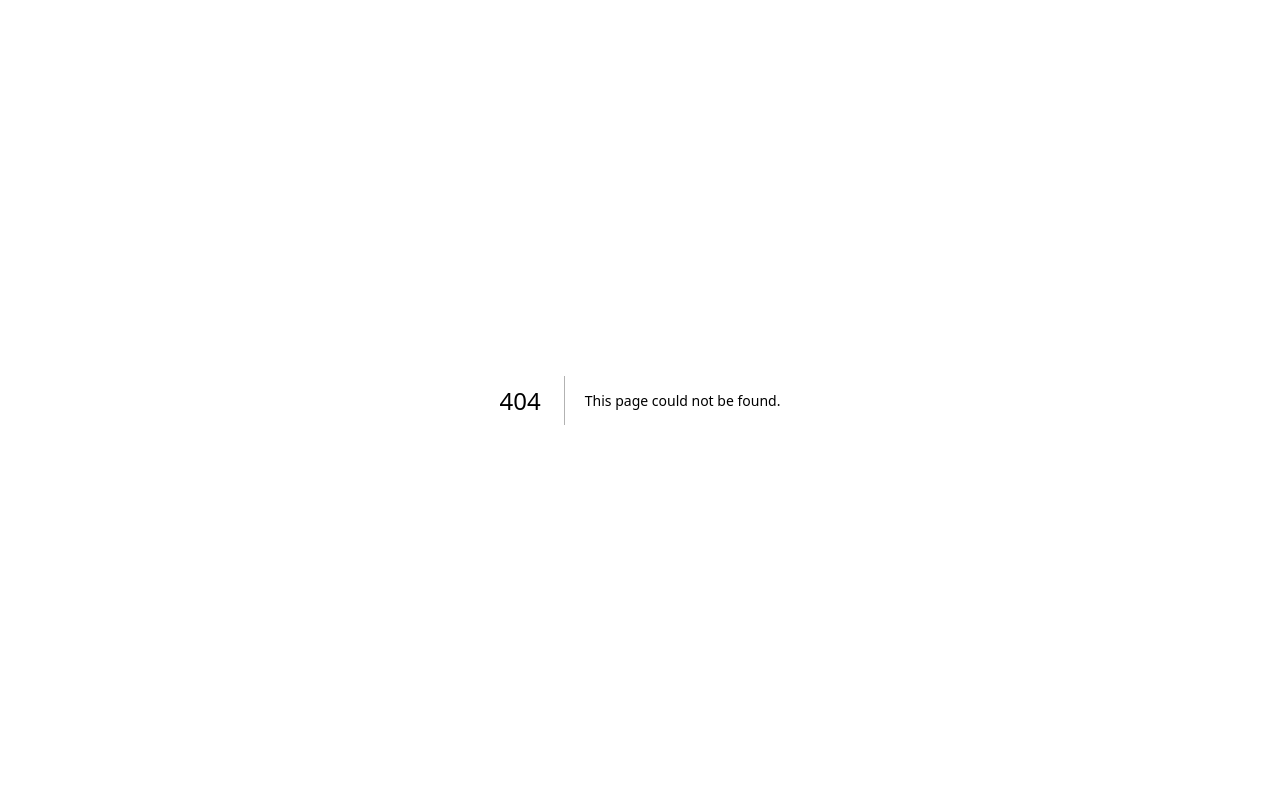
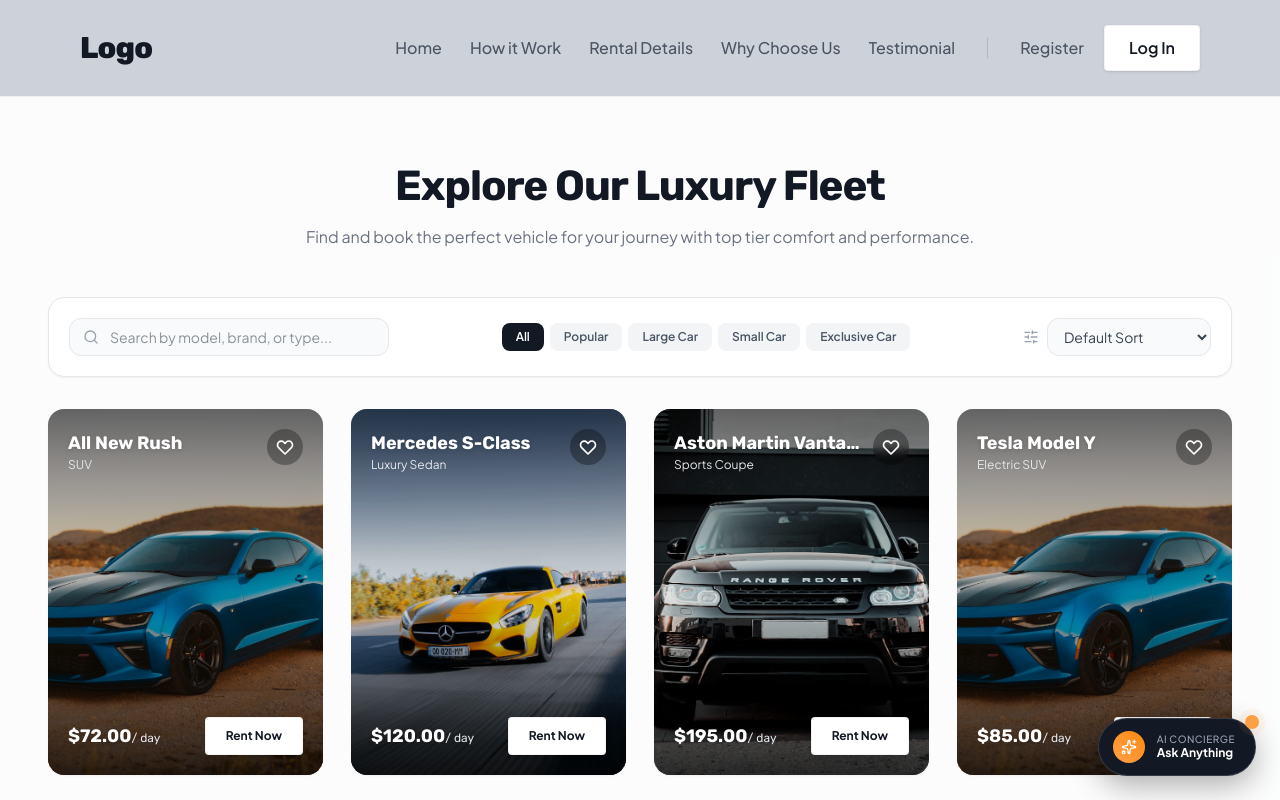
Before and after one commit to dev-abib/digital-pylot-task, a Next.js app: page /vehicles in a window 1280 px wide. Before the commit this address had no page. Shown: the top 800 px of the page. Built offline with nearby package versions, Linux system fonts and the light colour scheme.

Commit message:
feat: add luxury vehicles catalog page and update documentation

```diff
--- /dev/null
+++ b/src/app/(customer)/vehicles/page.tsx
@@ -0,0 +1,161 @@
+'use client';
+
+import React, { useState, useMemo } from 'react';
+import { MOCK_CARS, CarItem } from '@/data/mockData';
+import { VehicleCard } from '@/components/Pages/Vehicles/VehicleCard';
+import { BookingModal } from '@/components/Cards/BookingModal';
+import { Search, SlidersHorizontal } from 'lucide-react';
+
+const CATEGORIES = ['All', 'Popular', 'Large Car', 'Small Car', 'Exclusive Car'] as const;
+
+export default function VehiclesPage() {
+  const [selectedCategory, setSelectedCategory] = useState<string>('All');
+  const [searchQuery, setSearchQuery] = useState('');
+  const [sortBy, setSortBy] = useState<'default' | 'price-asc' | 'price-desc' | 'rating-desc'>('default');
+  const [favorites, setFavorites] = useState<Record<string, boolean>>({});
+  const [selectedCarForBooking, setSelectedCarForBooking] = useState<CarItem | null>(null);
+
+  const toggleFavorite = (id: string) => {
+    setFavorites((prev) => ({ ...prev, [id]: !prev[id] }));
+  };
+
+  const filteredAndSortedCars = useMemo(() => {
+    let result = [...MOCK_CARS];
+
+    // Filter by Category
+    if (selectedCategory !== 'All') {
+      if (selectedCategory === 'Popular') {
+        result = result.filter((c) => c.isPopular || c.category === 'Popular');
+      } else {
+        result = result.filter((c) => c.category === selectedCategory);
+      }
+    }
+
+    // Filter by Search
+    if (searchQuery.trim()) {
+      const q = searchQuery.toLowerCase();
+      result = result.filter(
+        (c) =>
+          c.name.toLowerCase().includes(q) ||
+          c.type.toLowerCase().includes(q) ||
+          c.fuel.toLowerCase().includes(q)
+      );
+    }
+
+    // Sort
+    if (sortBy === 'price-asc') {
+      result.sort((a, b) => a.price - b.price);
+    } else if (sortBy === 'price-desc') {
+      result.sort((a, b) => b.price - a.price);
+    } else if (sortBy === 'rating-desc') {
+      result.sort((a, b) => b.rating - a.rating);
+    }
+
+    return result;
+  }, [selectedCategory, searchQuery, sortBy]);
+
+  return (
+    <main className="min-h-screen bg-gray-50/50 py-10 sm:py-16 font-jakarta">
+      <div className="max-w-7xl mx-auto px-4 sm:px-8 lg:px-12">
+        {/* Header */}
+        <div className="mb-8 sm:mb-12 text-center max-w-2xl mx-auto">
+          <h1 className="font-rubik text-3xl sm:text-4xl lg:text-[42px] font-bold text-[#131825] tracking-tight leading-tight">
+            Explore Our Luxury Fleet
+          </h1>
+          <p className="mt-3 text-sm sm:text-base text-gray-500 font-normal">
+            Find and book the perfect vehicle for your journey with top tier comfort and performance.
+          </p>
+        </div>
+
+        {/* Filter Controls Bar */}
+        <div className="bg-white border border-gray-200 rounded-2xl p-4 sm:p-5 shadow-xs mb-8 flex flex-col md:flex-row gap-4 items-center justify-between">
+          {/* Search Input */}
+          <div className="relative w-full md:w-80">
+            <Search className="w-4 h-4 text-gray-400 absolute left-3.5 top-1/2 -translate-y-1/2" />
+            <input
+              type="text"
+              value={searchQuery}
+              onChange={(e) => setSearchQuery(e.target.value)}
+              placeholder="Search by model, brand, or type..."
+              className="w-full bg-gray-50 border border-gray-200 rounded-xl pl-10 pr-4 py-2 text-xs sm:text-sm text-gray-800 focus:outline-none focus:border-[#FF9F43] transition-colors"
+            />
+          </div>
+
+          {/* Category Pills */}
+          <div className="flex items-center gap-1.5 overflow-x-auto w-full md:w-auto pb-1 md:pb-0 no-scrollbar">
+            {CATEGORIES.map((cat) => {
+              const active = selectedCategory === cat;
+              return (
+                <button
+                  key={cat}
+                  type="button"
+                  onClick={() => setSelectedCategory(cat)}
+                  className={`px-3.5 py-1.5 rounded-lg text-xs font-semibold whitespace-nowrap transition-colors cursor-pointer ${
+                    active
+                      ? 'bg-[#131825] text-white shadow-xs'
+                      : 'bg-gray-100 text-gray-600 hover:bg-gray-200'
+                  }`}
+                >
+                  {cat}
+                </button>
+              );
+            })}
+          </div>
+
+          {/* Sort Dropdown */}
+          <div className="flex items-center gap-2 w-full md:w-auto justify-end">
+            <SlidersHorizontal className="w-4 h-4 text-gray-400" />
+            <select
+              value={sortBy}
+              onChange={(e) => setSortBy(e.target.value as any)}
+              className="bg-gray-50 border border-gray-200 text-gray-700 text-xs sm:text-sm rounded-xl px-3 py-2 focus:outline-none focus:border-[#FF9F43] cursor-pointer"
+            >
+              <option value="default">Default Sort</option>
+              <option value="price-asc">Price: Low to High</option>
+              <option value="price-desc">Price: High to Low</option>
+              <option value="rating-desc">Highest Rated</option>
+            </select>
+          </div>
+        </div>
+
+        {/* Vehicles Grid */}
+        {filteredAndSortedCars.length === 0 ? (
+          <div className="bg-white border border-gray-200 rounded-2xl p-12 text-center">
+            <h3 className="text-lg font-bold text-gray-800 mb-1">No vehicles found</h3>
+            <p className="text-sm text-gray-500 mb-4">Try adjusting your search criteria or filter categories.</p>
+            <button
+              type="button"
+              onClick={() => {
+                setSelectedCategory('All');
+                setSearchQuery('');
+                setSortBy('default');
+              }}
+              className="px-4 py-2 bg-[#131825] text-white text-xs font-bold rounded-lg hover:bg-black cursor-pointer"
+            >
+              Clear Filters
+            </button>
+          </div>
+        ) : (
+          <div className="grid grid-cols-2 lg:grid-cols-4 gap-3.5 sm:gap-6 lg:gap-7">
+            {filteredAndSortedCars.map((car) => (
+              <VehicleCard
+                key={car.id}
+                car={car}
+                isFavorite={!!favorites[car.id]}
+                onToggleFavorite={toggleFavorite}
+                onRentNow={(selected) => setSelectedCarForBooking(selected)}
+              />
+            ))}
+          </div>
+        )}
+      </div>
+
+      {/* Booking Modal */}
+      <BookingModal
+        car={selectedCarForBooking}
+        isOpen={!!selectedCarForBooking}
+        onClose={() => setSelectedCarForBooking(null)}
+      />
+    </main>
+  );
+}
--- /dev/null
+++ b/src/components/Pages/Vehicles/VehicleCard.tsx
@@ -0,0 +1,93 @@
+'use client';
+
+import React from 'react';
+import Image from 'next/image';
+import { CarItem } from '@/data/mockData';
+
+export interface VehicleCardProps {
+  car: CarItem;
+  isFavorite?: boolean;
+  onToggleFavorite?: (id: string) => void;
+  onRentNow?: (car: CarItem) => void;
+}
+
+export function VehicleCard({
+  car,
+  isFavorite = false,
+  onToggleFavorite,
+  onRentNow,
+}: VehicleCardProps) {
+  return (
+    <div className="relative rounded-xl sm:rounded-2xl overflow-hidden aspect-[3/4] p-3 sm:p-5 flex flex-col justify-between group shadow-xs hover:shadow-xl transition-all duration-300 bg-[#c2c6cd]">
+      {/* Full-bleed Car Image */}
+      <Image
+        src={car.image}
+        alt={car.name}
+        fill
+        sizes="(max-width: 640px) 50vw, (max-width: 1024px) 33vw, 25vw"
+        className="object-cover group-hover:scale-105 transition-transform duration-500"
+      />
+
+      {/* Gradient overlay */}
+      <div className="absolute inset-0 bg-gradient-to-b from-black/60 via-black/10 to-black/80 pointer-events-none" />
+
+      {/* Card Header: Name + Heart Button */}
+      <div className="relative z-10 flex items-start justify-between gap-1.5">
+        <div className="min-w-0 flex-1">
+          <h3 className="font-rubik font-bold text-xs sm:text-base lg:text-lg text-white drop-shadow-sm truncate">
+            {car.name}
+          </h3>
+          <span className="text-[10px] sm:text-xs text-gray-200 block font-normal truncate">
+            {car.type}
+          </span>
+        </div>
+
+        {onToggleFavorite && (
+          <button
+            type="button"
+            onClick={() => onToggleFavorite(car.id)}
+            aria-label={`Favorite ${car.name}`}
+            className="p-1 sm:p-2 rounded-full bg-black/30 backdrop-blur-xs text-white hover:scale-110 active:scale-95 cursor-pointer transition-transform shrink-0"
+          >
+            <svg
+              className={`w-3.5 h-3.5 sm:w-5 sm:h-5 transition-colors duration-200 ${
+                isFavorite
+                  ? 'fill-red-500 text-red-500'
+                  : 'fill-none stroke-current stroke-2'
+              }`}
+              viewBox="0 0 24 24"
+            >
+              <path
+                strokeLinecap="round"
+                strokeLinejoin="round"
+                d="M4.318 6.318a4.5 4.5 0 000 6.364L12 20.364l7.682-7.682a4.5 4.5 0 00-6.364-6.364L12 7.636l-1.318-1.318a4.5 4.5 0 00-6.364 0z"
+              />
+            </svg>
+          </button>
+        )}
+      </div>
+
+      {/* Card Bottom: Price + Rent Now */}
+      <div className="relative z-10 flex flex-col sm:flex-row sm:items-center justify-between gap-2 pt-2 sm:pt-4">
+        <div className="font-rubik text-white drop-shadow-sm">
+          <span className="font-bold text-xs sm:text-base lg:text-lg">
+            ${car.price.toFixed(2)}
+          </span>
+          <span className="text-[10px] sm:text-xs text-gray-200 font-normal">/ day</span>
+        </div>
+
+        {onRentNow && (
+          <button
+            type="button"
+            onClick={() => onRentNow(car)}
+            className="bg-white text-[#131825] px-2.5 sm:px-5 py-1.5 sm:py-2.5 rounded-[4px] text-[11px] sm:text-xs font-bold shadow-md hover:bg-gray-100 active:scale-95 cursor-pointer transition-all border border-black/5 text-center"
+          >
+            Rent Now
+          </button>
+        )}
+      </div>
+    </div>
+  );
+}
+
+export default VehicleCard;
```
Also changed, not shown: 1 other file (tests, documents, lock files or other folders).
